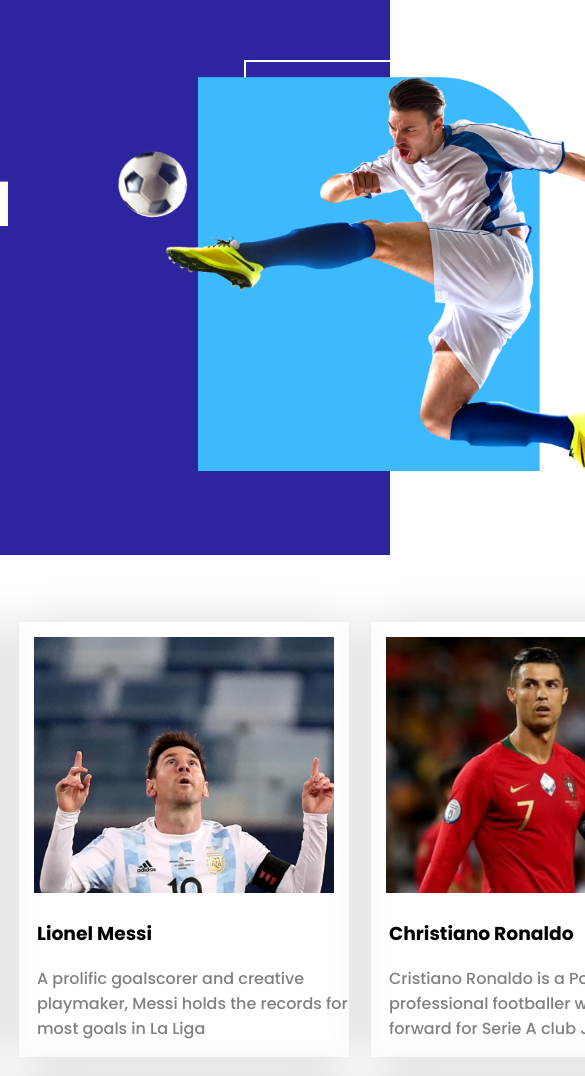
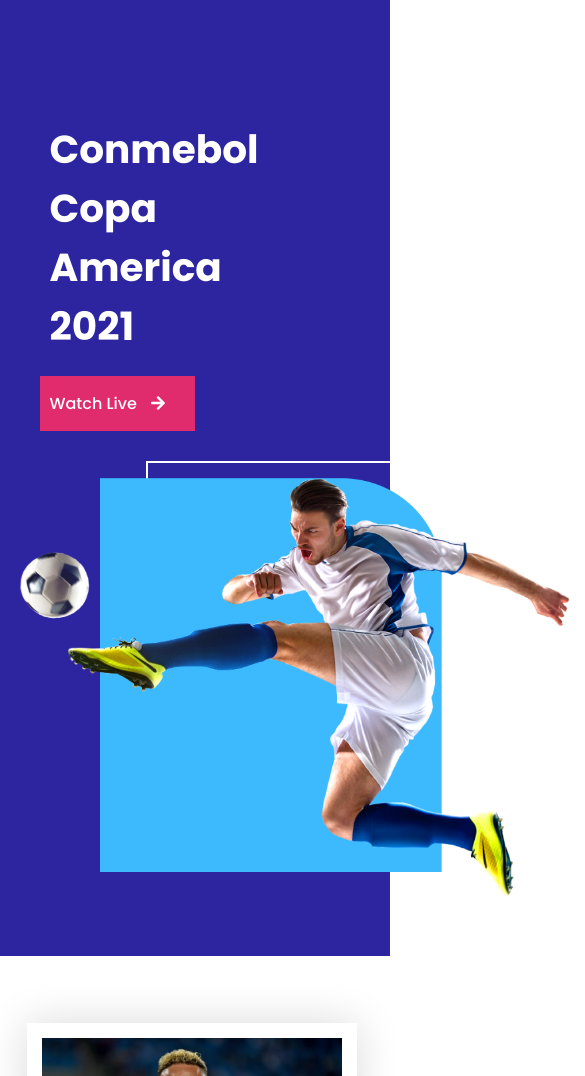
Before and after one commit to Tahasin-tech/football, a plain HTML site: page index.html in a window 390 px wide. Shown: the top 1076 px of the page, 585 px wide, since content can reach past the window. Drawn offline with Linux system fonts and the light colour scheme.

Commit message:
added new

```diff
--- a/index.html
+++ b/index.html
@@ -16,9 +16,9 @@
         <section class="container">
             <div>
                 <div class="head-text">
-                    <h1>Conmebol</h1>
-                    <h1>Copa America</h1>
-                    <h1>2021</h1>
+                    <h1 style="margin:0 ;">Conmebol</h1>
+                    <h1 style="margin: 0;">Copa America</h1>
+                    <h1 style="margin: 0;">2021</h1>
 
                 </div>
                 <div class="head-button">
--- a/style.css
+++ b/style.css
@@ -5,6 +5,8 @@ body{
     font-family: 'Poppins', sans-serif;
     margin: 0;
 }
+
+/* header-side */
 .head-image img{
     width: 556px;
     height: 438px;
@@ -26,7 +28,7 @@ header{
 {
     color:white;
     font-size: 40px;
-    line-height: 20px;
+    /* line-height: 20px; */
     margin-right: 102px;
     padding-top: 60px;
 }
@@ -47,6 +49,15 @@ header{
 
     background-image: linear-gradient(maroon, red);
     transform: scale(1.2);
+
+}
+
+/* bodyside */
+
+
+.flone{
+    display: flex;
+     justify-content: center;
 
 }
 
@@ -84,24 +95,8 @@ header{
 
 
 }
-.flone{
-    display: flex;
-     justify-content: center;
 
-}
-
-.footer-img img{
-    width: 483px;
-    height: 110px;
-
-
-}
-.fab{
-    color: #969BAB;
-    font-size: 17px;
-    padding: 2px;
-    margin-left: 10px;
-}
+/* moments side */
 .moments {
     display: flex;
     flex-direction: column;
@@ -112,6 +107,8 @@ header{
     color: #2D25A0 ;
 }
 
+/* footer-side */
+
 footer{
     margin-top: 30px;
     display: flex;
@@ -121,3 +118,53 @@ footer{
     margin-bottom: 0;
 
 }
+.footer-img img{
+    width: 483px;
+    height: 110px;
+}
+.fab{
+    color: #969BAB;
+    font-size: 17px;
+    padding: 2px;
+    margin-left: 10px;
+}
+
+/* media-query */
+
+@media only screen and (max-width:688px){
+    .top-players{
+        grid-template-columns: repeat(1,1fr);
+
+    }
+    .players{
+        width: 330px;
+        margin-left: 15px;
+
+    }
+     .moments iframe{
+        width: 320px;
+    }
+    .footer-img img{
+        width:250px;
+    }
+    .container{
+        flex-wrap: wrap;
+    }
+    .head-text{
+        margin-left: 50px;
+        font-size: 26px;
+        margin-bottom: 20px;
+
+    }
+    .head-button{
+        margin-left: 40px;
+    }
+    .head-image{
+        width:259px;
+        margin-right: 70px;
+        margin-top: 30px;
+
+
+    }
+
+}
```
